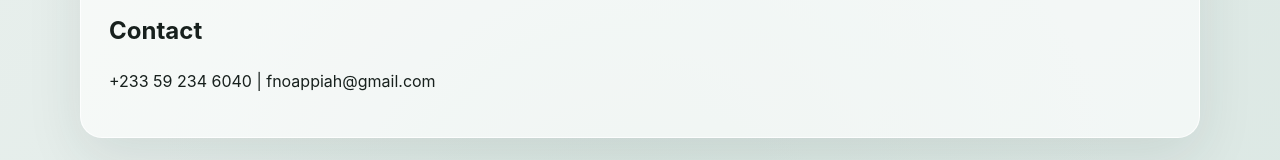
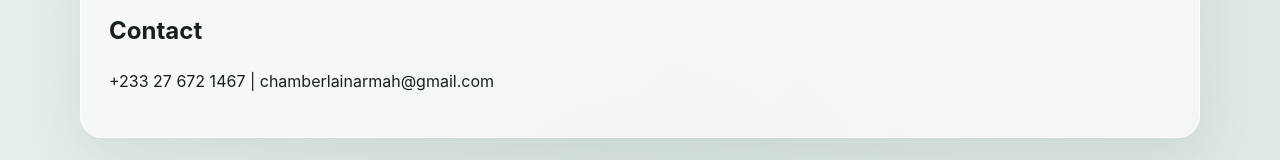
Before and after one commit to nii-amartey/portfolio, a plain HTML site: page expense-tracker/terms.html in a window 1280 px wide. Shown: the part 1030-1190 px from the top of the page. Drawn offline with Linux system fonts and the light colour scheme.

Commit message:
Update contact information in terms.html

```diff
--- a/expense-tracker/terms.html
+++ b/expense-tracker/terms.html
@@ -46,7 +46,7 @@
       <p>These terms may be updated when the website changes. Continued use of the website after an update means you accept the updated terms.</p>
 
       <h2>Contact</h2>
-      <p>+233 59 234 6040 | fnoappiah@gmail.com</p>
+      <p>+233 27 672 1467 | chamberlainarmah@gmail.com</p>
     </article>
   </main>
 
```
